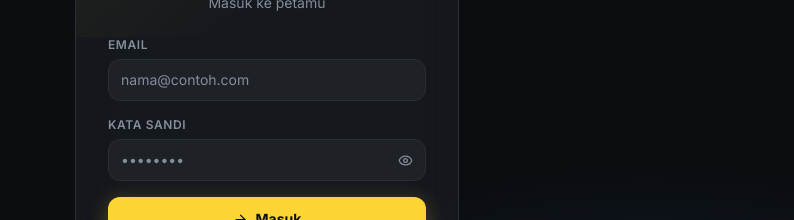
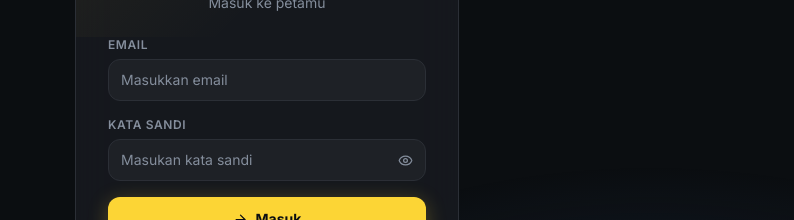
Before and after one commit to AmmarRuncandel/UASPabp, a Next.js app: page /login in a window 1280 px wide. Shown: the part 329-549 px from the top of the page, without its empty margins (373-1167 px from the left). Built offline with nearby package versions, Linux system fonts and the light colour scheme; no server answers.

Commit message:
edit dikit

```diff
--- a/app/layout.tsx
+++ b/app/layout.tsx
@@ -14,7 +14,7 @@ const inter = Inter({
 });
 
 export const metadata: Metadata = {
-  title: "Zmayy — Social Mapping & Real-Time Chat",
+  title: "Zmayy Social Mapping App",
   description:
     "Zmayy is a premium social mapping application. Discover friends near you, share your location, and chat in real time.",
   icons: {
--- a/app/login/page.tsx
+++ b/app/login/page.tsx
@@ -238,7 +238,7 @@ export default function LoginPage() {
                 type="email"
                 value={email}
                 onChange={(v) => { setEmail(v); setError(null); }}
-                placeholder="nama@contoh.com"
+                placeholder="Masukkan email"
                 autoComplete="email"
                 hasError={!!error}
               />
@@ -249,7 +249,7 @@ export default function LoginPage() {
                 type={showPw ? 'text' : 'password'}
                 value={password}
                 onChange={(v) => { setPassword(v); setError(null); }}
-                placeholder={mode === 'signup' ? 'Minimal 6 karakter' : '••••••••'}
+                placeholder={mode === 'signup' ? 'Minimal 6 karakter' : 'Masukan kata sandi'}
                 autoComplete={mode === 'login' ? 'current-password' : 'new-password'}
                 hasError={!!error}
                 trailing={
```
Also changed, not shown: 1 other file (tests, documents, lock files or other folders).
